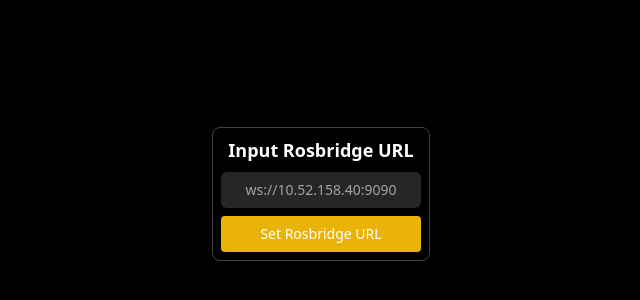
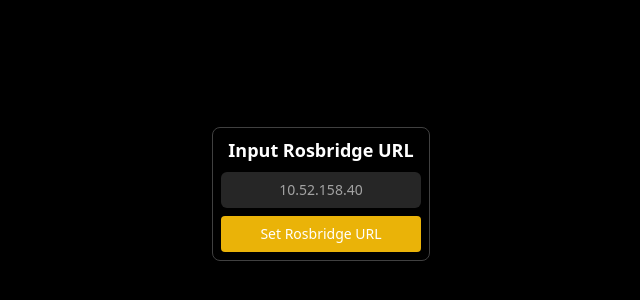
Before and after one commit to RoboJackets/urc-dashboard, a React (Create React App) app: page / in a window 1280 px wide. Shown: the part 206-506 px from the top of the page, without its empty margins (319-959 px from the left). Built offline with nearby package versions, Linux system fonts and the light colour scheme.

Commit message:
refactoring

```diff
--- a/src/App.tsx
+++ b/src/App.tsx
@@ -1,45 +1,35 @@
 import { ControlPanel } from "./components/ControlPanel/ControlPanel";
 import ROSLIB from "roslib";
-import { Navigation } from "./components/Navigation/Navigation";
+import { Navigation } from "./components/NavigationPanel/NavigationPanel";
 import { useState } from "react";
+import { HostInput } from "./components/HostInput/HostInput";
 function App() {
-  let ROS: any;
+  let ROS: ROSLIB.Ros;
+  let defaultHost = "10.52.158.40";
+  const [host, setHost] = useState<string>(defaultHost);
+  const [hostSet, toggleHostSet] = useState(false);
 
-  const [link, setLink] = useState<string>("ws://10.52.158.40:9090");
-  const [linkReceived, setLinkReceived] = useState(false);
-
-  if (!linkReceived) {
-    return (
-      <div className="App w-screen h-screen p-2 flex gap-2 flex-col justify-center items-center">
-        <div className="card">
-          <div className="card-title">Input Rosbridge URL</div>
-          <input
-            placeholder="ws://10.52.158.40:9090"
-            className="w-[200px] h-min"
-            onChange={(e) => setLink(e.target.value)}
-          />
-          <button
-            onClick={() => {
-              if (link) {
-                setLinkReceived(true);
-              }
-            }}
-          >
-            Set Rosbridge URL
-          </button>
-        </div>
-      </div>
-    );
-  } else {
-    ROS = new ROSLIB.Ros({ url: link });
+  if (hostSet) {
+    ROS = new ROSLIB.Ros({ url: "ws://" + host + ":9090" });
   }
 
-  return (
+  const renderHostInput = () => (
+    <HostInput
+      host={host}
+      setHost={setHost}
+      toggleHostSet={toggleHostSet}
+      defaultHost={defaultHost}
+    />
+  );
+
+  const renderPanels = () => (
     <div className="App w-screen h-screen p-2 flex gap-2">
       <ControlPanel ROS={ROS} />
       <Navigation ROS={ROS} />
     </div>
   );
+
+  return hostSet ? renderPanels() : renderHostInput();
 }
 
 export default App;
--- a/src/components/ControlPanel/Statuses/Statuses.tsx
+++ b/src/components/ControlPanel/Statuses/Statuses.tsx
@@ -21,6 +21,9 @@ export const Statuses = (props: StatusesProps) => {
   );
   // Rosbridge Status
   props.ROS.on("connection", () => setBridgeStatus(StatusColors.GREEN));
+  props.ROS.on("error", (e) => {
+    console.error("WebSocket connection error:", e);
+  });
   props.ROS.on("close", () => setBridgeStatus(StatusColors.RED));
 
   return (
--- /dev/null
+++ b/src/components/HostInput/HostInput.tsx
@@ -0,0 +1,30 @@
+interface HostInputProps {
+  host: string;
+  setHost: Function;
+  toggleHostSet: Function;
+  defaultHost: string;
+}
+
+export const HostInput = (props: HostInputProps) => {
+  return (
+    <div className="App w-screen h-screen p-2 flex gap-2 items-center justify-center">
+      <div className="card">
+        <div className="card-title">Input Rosbridge URL</div>
+        <input
+          placeholder={props.defaultHost}
+          className="w-[200px] h-min"
+          onChange={(e) => props.setHost(e.target.value)}
+        />
+        <button
+          onClick={() => {
+            if (props.host) {
+              props.toggleHostSet(true);
+            }
+          }}
+        >
+          Set Rosbridge URL
+        </button>
+      </div>
+    </div>
+  );
+};
```
Also changed, not shown: src/components/NavigationPanel/CoordinateInterface.tsx (renamed from src/components/Navigation/CoordinateInterface.tsx), src/components/NavigationPanel/Map.tsx (renamed from src/components/Navigation/Map.tsx), src/components/NavigationPanel/NavigationPanel.tsx (renamed from src/components/Navigation/Navigation.tsx), src/components/NavigationPanel/Odometry/Odometry.tsx (renamed from src/components/Navigation/Odometry/Odometry.tsx), src/components/NavigationPanel/Waypoints/AddWaypoint.tsx (renamed from src/components/Navigation/Waypoints/AddWaypoint.tsx), src/components/NavigationPanel/Waypoints/WaypointCard.tsx (renamed from src/components/Navigation/Waypoints/WaypointCard.tsx), src/components/NavigationPanel/Waypoints/Waypoints.tsx (renamed from src/components/Navigation/Waypoints/Waypoints.tsx).
